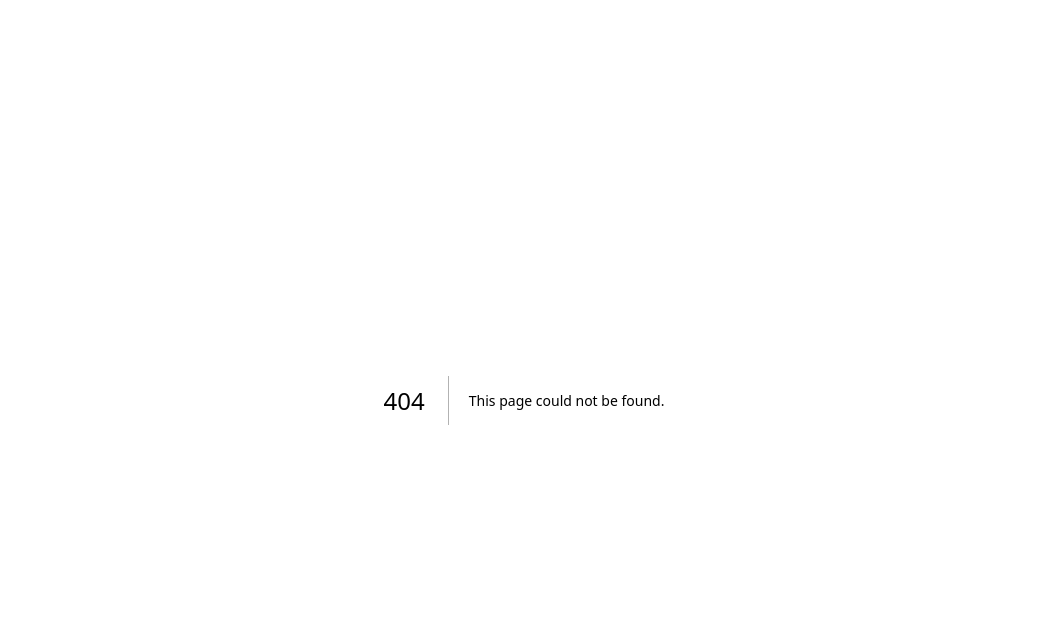
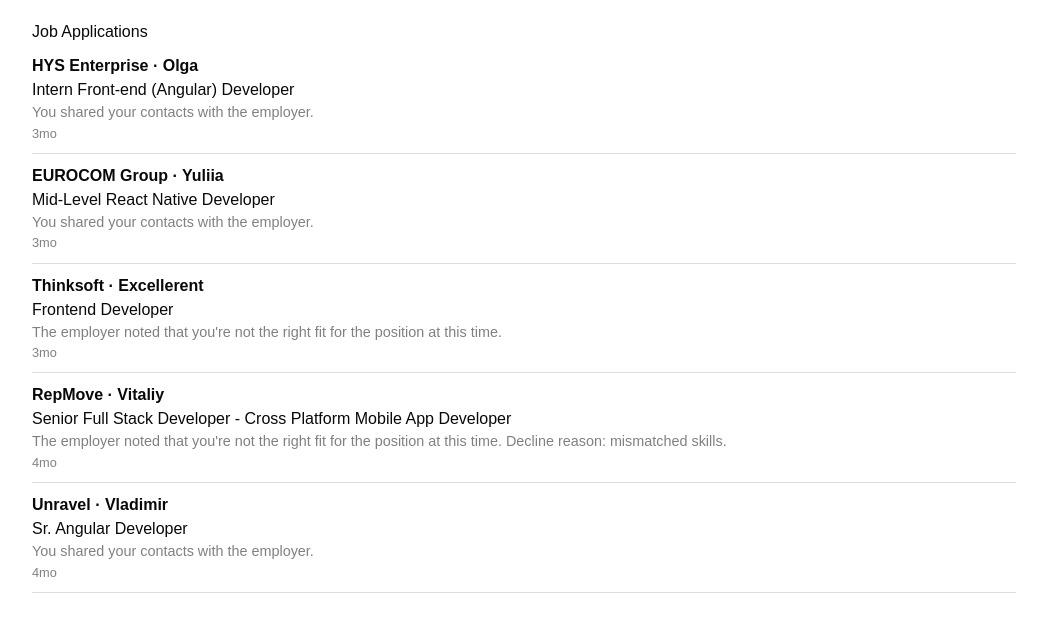
Before and after one commit to yosef-kefale/my-recruitment-app-FE, a Next.js app: page /jobs/applications in a window 1280 px wide. Before the commit this address had no page. Shown: the top 632 px of the page, without its empty margins (116-1163 px from the left). Built offline with nearby package versions, Linux system fonts and the light colour scheme; sample sign-in values are in the browser's storage.

Commit message:
job board improvements

```diff
--- a/package.json
+++ b/package.json
@@ -21,6 +21,8 @@
     "@radix-ui/react-switch": "^1.1.3",
     "@radix-ui/react-tabs": "^1.1.3",
     "@radix-ui/react-toast": "^1.2.6",
+    "@radix-ui/react-toggle": "^1.1.2",
+    "@radix-ui/react-toggle-group": "^1.1.2",
     "@radix-ui/react-tooltip": "^1.1.8",
     "class-variance-authority": "^0.7.1",
     "clsx": "^2.1.1",
--- /dev/null
+++ b/src/app/jobs/applications/page.tsx
@@ -0,0 +1,65 @@
+import React from "react";
+
+const jobApplications = [
+  {
+    company: "HYS Enterprise",
+    recruiter: "Olga",
+    position: "Intern Front-end (Angular) Developer",
+    status: "You shared your contacts with the employer.",
+    time: "3mo",
+  },
+  {
+    company: "EUROCOM Group",
+    recruiter: "Yuliia",
+    position: "Mid-Level React Native Developer",
+    status: "You shared your contacts with the employer.",
+    time: "3mo",
+  },
+  {
+    company: "Thinksoft",
+    recruiter: "Excellerent",
+    position: "Frontend Developer",
+    status: "The employer noted that you're not the right fit for the position at this time.",
+    time: "3mo",
+  },
+  {
+    company: "RepMove",
+    recruiter: "Vitaliy",
+    position: "Senior Full Stack Developer - Cross Platform Mobile App Developer",
+    status: "The employer noted that you're not the right fit for the position at this time. Decline reason: mismatched skills.",
+    time: "4mo",
+  },
+  {
+    company: "Unravel",
+    recruiter: "Vladimir",
+    position: "Sr. Angular Developer",
+    status: "You shared your contacts with the employer.",
+    time: "4mo",
+  },
+];
+
+const Applications = () => {
+  return (
+    <div style={{ padding: "20px", maxWidth: "80%", margin: "auto" }}>
+      <h2>Job Applications</h2>
+      <ul style={{ listStyle: "none", padding: 0 }}>
+        {jobApplications.map((job, index) => (
+          <li
+            key={index}
+            style={{
+              borderBottom: "1px solid #ddd",
+              padding: "10px 0",
+            }}
+          >
+            <strong>{job.company} · {job.recruiter}</strong>
+            <p>{job.position}</p>
+            <p style={{ fontSize: "0.9em", color: "gray" }}>{job.status}</p>
+            <p style={{ fontSize: "0.8em", color: "gray" }}>{job.time}</p>
+          </li>
+        ))}
+      </ul>
+    </div>
+  );
+};
+
+export default Applications;
--- a/src/components/job/filter-sidebar.tsx
+++ b/src/components/job/filter-sidebar.tsx
@@ -1,5 +1,6 @@
 import { useState } from "react";
 import { MapPin } from "lucide-react";
+
 
 const FilterSidebar = () => {
   const [salary, setSalary] = useState(1500);
@@ -10,6 +11,30 @@
       <div className="flex justify-between items-center">
         <h3 className="font-semibold text-lg">Filter</h3>
         <button className="text-sm text-blue-500">Clear all ✕</button>
+      </div>
+
+      {/* Location */}
+      <div className="mt-4">
+        <label className="block font-semibold">Type</label>
+        <div className="mt-2 space-y-2">
+          <label className="flex items-center space-x-2">
+            <input
+              type="radio"
+              name="jobType"
+              className="form-radio text-blue-500"
+              checked
+            />
+            <span>For me</span>
+          </label>
+          <label className="flex items-center space-x-2">
+            <input
+              type="radio"
+              name="jobType"
+              className="form-radio text-blue-500"
+            />
+            <span>All</span>
+          </label>
+        </div>
       </div>
 
       {/* Location */}
@@ -30,11 +55,19 @@
         <label className="block font-semibold">Availability</label>
         <div className="mt-2 space-y-2">
           <label className="flex items-center space-x-2">
-            <input type="checkbox" className="form-checkbox text-blue-500" checked />
+            <input
+              type="checkbox"
+              className="form-checkbox text-blue-500"
+              checked
+            />
             <span>Freelance / Contract</span>
           </label>
           <label className="flex items-center space-x-2">
-            <input type="checkbox" className="form-checkbox text-blue-500" checked />
+            <input
+              type="checkbox"
+              className="form-checkbox text-blue-500"
+              checked
+            />
             <span>Full Time</span>
           </label>
         </div>
@@ -45,15 +78,28 @@
         <label className="block font-semibold">Jobs You Might Like</label>
         <div className="mt-2 space-y-2">
           <label className="flex items-center space-x-2">
-            <input type="radio" name="jobType" className="form-radio text-blue-500" checked />
+            <input
+              type="radio"
+              name="jobType"
+              className="form-radio text-blue-500"
+              checked
+            />
             <span>Best Matches</span>
           </label>
           <label className="flex items-center space-x-2">
-            <input type="radio" name="jobType" className="form-radio text-blue-500" />
+            <input
+              type="radio"
+              name="jobType"
+              className="form-radio text-blue-500"
+            />
             <span>Most Recent</span>
           </label>
           <label className="flex items-center space-x-2">
-            <input type="radio" name="jobType" className="form-radio text-blue-500" />
+            <input
+              type="radio"
+              name="jobType"
+              className="form-radio text-blue-500"
+            />
             <span>Saved Jobs</span>
           </label>
         </div>
@@ -84,7 +130,11 @@
         <label className="block font-semibold">Availability</label>
         <div className="mt-2">
           <label className="flex items-center space-x-2">
-            <input type="checkbox" className="form-checkbox text-blue-500" checked />
+            <input
+              type="checkbox"
+              className="form-checkbox text-blue-500"
+              checked
+            />
             <span>Ready Work</span>
           </label>
         </div>
@@ -100,9 +150,16 @@
             { name: "UX Designer", count: 22 },
             { name: "Web Design", count: 12 },
           ].map((spec) => (
-            <label key={spec.name} className="flex justify-between items-center">
+            <label
+              key={spec.name}
+              className="flex justify-between items-center"
+            >
               <div className="flex items-center space-x-2">
-                <input type="checkbox" className="form-checkbox text-blue-500" checked />
+                <input
+                  type="checkbox"
+                  className="form-checkbox text-blue-500"
+                  checked
+                />
                 <span>{spec.name}</span>
               </div>
               <span className="text-gray-500">{spec.count}</span>
--- a/src/components/job/job-detail.tsx
+++ b/src/components/job/job-detail.tsx
@@ -20,12 +20,12 @@
 const JobDetail: React.FC<JobDetailProps> = ({ job, onClose }) => {
   return (
     <motion.div
-      initial={{ x: "100%" }}
-      animate={{ x: 0 }}
-      exit={{ x: "100%" }}
-      transition={{ type: "spring", stiffness: 300, damping: 30 }}
-      className="fixed right-0 top-0 mt-24 h-full w-1/3 bg-white shadow-2xl p-6 border-l rounded-l-xl overflow-y-auto"
-    >
+  initial={{ x: "100%" }}
+  animate={{ x: 0 }}
+  exit={{ x: "100%" }}
+  transition={{ type: "spring", stiffness: 300, damping: 30 }}
+  className="fixed right-0 top-0 mt-20 h-[calc(100vh-5rem)] w-1/3 bg-white shadow-2xl p-6 border-l rounded-l-xl overflow-y-auto"
+>
       {/* Close Button */}
       <button
         onClick={onClose}
--- a/src/components/navbar/navBar.tsx
+++ b/src/components/navbar/navBar.tsx
@@ -39,7 +39,7 @@
             >
               Jobs
             </Link>
-            <Link href="#" className="text-gray-700 hover:text-sky-600">
+            <Link href="/jobs/applications" className="text-gray-700 hover:text-sky-600">
               Applications
             </Link>
             <Link href="#" className="text-gray-700 hover:text-sky-600">
--- /dev/null
+++ b/src/components/ui/toggle-group.tsx
@@ -0,0 +1,61 @@
+"use client"
+
+import * as React from "react"
+import * as ToggleGroupPrimitive from "@radix-ui/react-toggle-group"
+import { type VariantProps } from "class-variance-authority"
+
+import { cn } from "@/lib/utils"
+import { toggleVariants } from "@/components/ui/toggle"
+
+const ToggleGroupContext = React.createContext<
+  VariantProps<typeof toggleVariants>
+>({
+  size: "default",
+  variant: "default",
+})
+
+const ToggleGroup = React.forwardRef<
+  React.ElementRef<typeof ToggleGroupPrimitive.Root>,
+  React.ComponentPropsWithoutRef<typeof ToggleGroupPrimitive.Root> &
+    VariantProps<typeof toggleVariants>
+>(({ className, variant, size, children, ...props }, ref) => (
+  <ToggleGroupPrimitive.Root
+    ref={ref}
+    className={cn("flex items-center justify-center gap-1", className)}
+    {...props}
+  >
+    <ToggleGroupContext.Provider value={{ variant, size }}>
+      {children}
+    </ToggleGroupContext.Provider>
+  </ToggleGroupPrimitive.Root>
+))
+
+ToggleGroup.displayName = ToggleGroupPrimitive.Root.displayName
+
+const ToggleGroupItem = React.forwardRef<
+  React.ElementRef<typeof ToggleGroupPrimitive.Item>,
+  React.ComponentPropsWithoutRef<typeof ToggleGroupPrimitive.Item> &
+    VariantProps<typeof toggleVariants>
+>(({ className, children, variant, size, ...props }, ref) => {
+  const context = React.useContext(ToggleGroupContext)
+
+  return (
+    <ToggleGroupPrimitive.Item
+      ref={ref}
+      className={cn(
+        toggleVariants({
+          variant: context.variant || variant,
+          size: context.size || size,
+        }),
+        className
+      )}
+      {...props}
+    >
+      {children}
+    </ToggleGroupPrimitive.Item>
+  )
+})
+
+ToggleGroupItem.displayName = ToggleGroupPrimitive.Item.displayName
+
+export { ToggleGroup, ToggleGroupItem }
--- /dev/null
+++ b/src/components/ui/toggle.tsx
@@ -0,0 +1,45 @@
+"use client"
+
+import * as React from "react"
+import * as TogglePrimitive from "@radix-ui/react-toggle"
+import { cva, type VariantProps } from "class-variance-authority"
+
+import { cn } from "@/lib/utils"
+
+const toggleVariants = cva(
+  "inline-flex items-center justify-center gap-2 rounded-md text-sm font-medium transition-colors hover:bg-muted hover:text-muted-foreground focus-visible:outline-none focus-visible:ring-1 focus-visible:ring-ring disabled:pointer-events-none disabled:opacity-50 data-[state=on]:bg-accent data-[state=on]:text-accent-foreground [&_svg]:pointer-events-none [&_svg]:size-4 [&_svg]:shrink-0",
+  {
+    variants: {
+      variant: {
+        default: "bg-transparent",
+        outline:
+          "border border-input bg-transparent shadow-sm hover:bg-accent hover:text-accent-foreground",
+      },
+      size: {
+        default: "h-9 px-2 min-w-9",
+        sm: "h-8 px-1.5 min-w-8",
+        lg: "h-10 px-2.5 min-w-10",
+      },
+    },
+    defaultVariants: {
+      variant: "default",
+      size: "default",
+    },
+  }
+)
+
+const Toggle = React.forwardRef<
+  React.ElementRef<typeof TogglePrimitive.Root>,
+  React.ComponentPropsWithoutRef<typeof TogglePrimitive.Root> &
+    VariantProps<typeof toggleVariants>
+>(({ className, variant, size, ...props }, ref) => (
+  <TogglePrimitive.Root
+    ref={ref}
+    className={cn(toggleVariants({ variant, size, className }))}
+    {...props}
+  />
+))
+
+Toggle.displayName = TogglePrimitive.Root.displayName
+
+export { Toggle, toggleVariants }
```
Also changed, not shown: src/app/jobs/view-all/page.tsx (+0 -9 lines), 1 other file (tests, documents, lock files or other folders).
